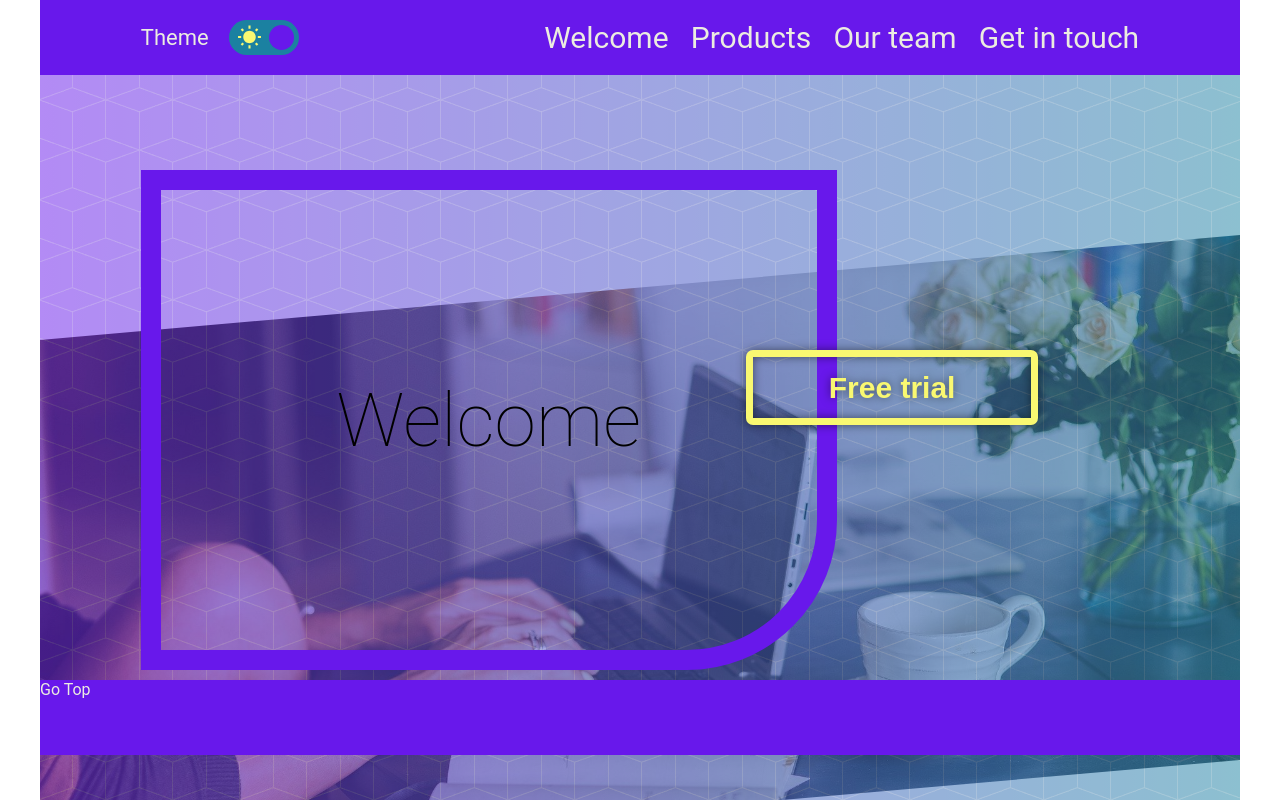
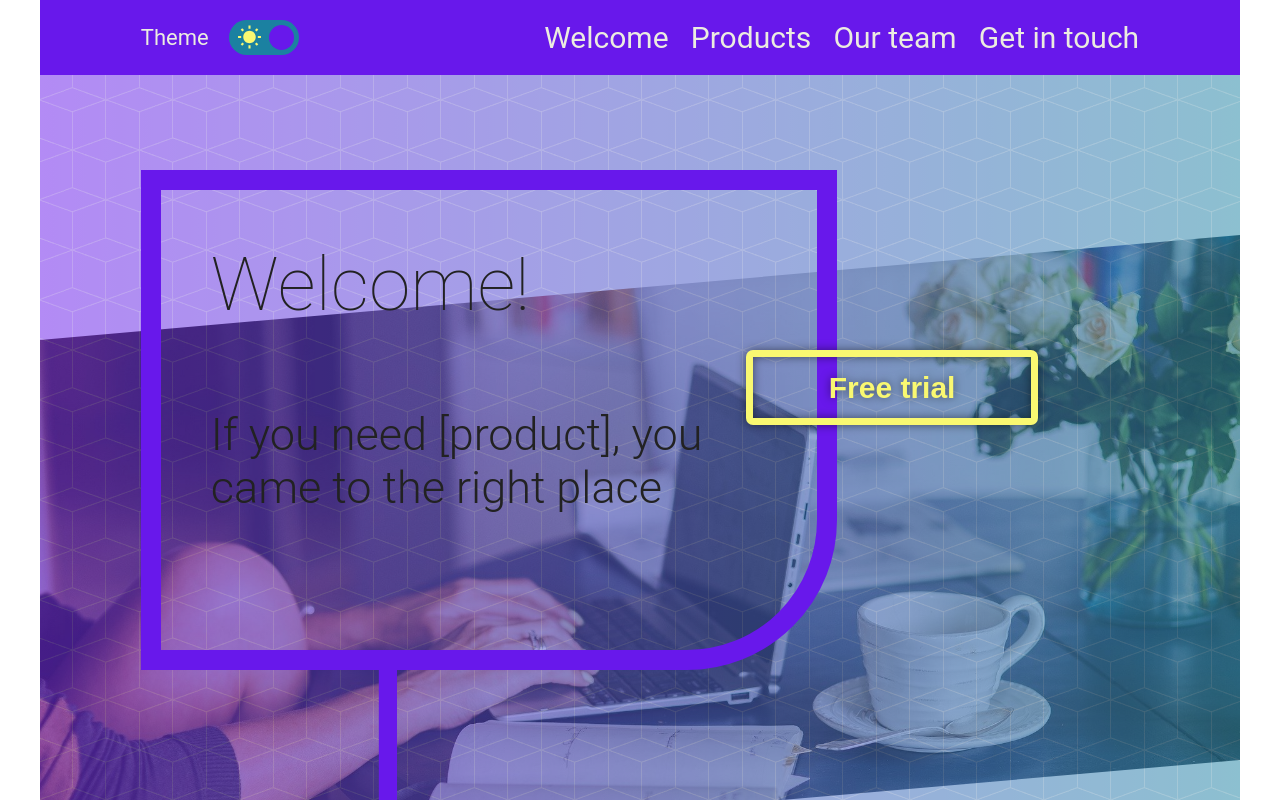
Before and after one commit to AlexanderPershin/themed-spa, a React (Create React App) app: page / in a window 1280 px wide. Built offline with nearby package versions, Linux system fonts and the light colour scheme.

Commit message:
widget, products components added and arrow

```diff
--- a/src/App.js
+++ b/src/App.js
@@ -44,7 +44,6 @@ const ContentThird = styled(StyledContent)`
 
 function App() {
   const parallRef = useRef(null);
-  console.log('App -> parallRef', parallRef);
 
   return (
     <Parallax pages={8} scrolling={true} horizontal={false} ref={parallRef}>
--- a/src/components/Layers/LayerOne.js
+++ b/src/components/Layers/LayerOne.js
@@ -13,7 +13,7 @@ const StyledDiv = styled.div`
   min-height: 700px;
   &:not(:last-child) {
     /* Gap between divs */
-    margin-bottom: 250px;
+    margin-bottom: 450px;
   }
 `;
 
--- a/src/components/Layers/LayerThree.js
+++ b/src/components/Layers/LayerThree.js
@@ -2,6 +2,8 @@ import React, { useContext } from 'react';
 import styled, { ThemeContext } from 'styled-components';
 import { useSpring, animated, config } from 'react-spring';
 import Welcome from '../widgets/Welcome';
+import Products from '../widgets/Products';
+import Arrow from '../widgets/Arrow';
 
 const StyledContainer = styled.div`
   display: grid;
@@ -65,6 +67,8 @@ const LayerThree = props => {
         >
           Free trial
         </AccentBtn>
+        <Arrow arrowCol={4} arrowRowStart={8} arrowRowEnd={11} />
+        <Products />
       </StyledContainer>
     </div>
   );
--- a/src/components/Layout/Header.js
+++ b/src/components/Layout/Header.js
@@ -100,7 +100,7 @@ const Header = ({ parallRef }) => {
         <HeaderLink href='#welcome' onClick={() => scrollIt(0)}>
           Welcome
         </HeaderLink>
-        <HeaderLink href='#products' onClick={() => scrollIt(1)}>
+        <HeaderLink href='#products' onClick={() => scrollIt(0.6)}>
           Products
         </HeaderLink>
         <HeaderLink href='#team' onClick={() => scrollIt(2)}>
--- /dev/null
+++ b/src/components/widgets/Arrow.js
@@ -0,0 +1,52 @@
+import React from 'react';
+import styled from 'styled-components';
+
+const ArrowConnect = styled.div`
+  grid-column: ${({ arrowCol }) => arrowCol} / ${({ arrowCol }) => arrowCol + 1};
+  grid-row: ${({ arrowRowStart }) => arrowRowStart} /
+    ${({ arrowRowEnd }) => arrowRowEnd};
+  background-color: ${({ theme }) => theme.colors.primary};
+  clip-path: polygon(
+    40% 0%,
+    60% 0%,
+    60% 70%,
+    100% 70%,
+    50% 100%,
+    0% 70%,
+    40% 70%,
+    40% 0%
+  );
+  transform: translateY(10px);
+`;
+
+const ArrowTail = styled.div`
+  grid-column: ${({ arrowCol }) => arrowCol} / ${({ arrowCol }) => arrowCol + 1};
+  grid-row: ${({ arrowRowStart }) => arrowRowStart} /
+    ${({ arrowRowStart }) => arrowRowStart + 1};
+  display: inline-block;
+  height: 21px;
+  width: 100%;
+  background-color: ${({ theme }) => theme.colors.primary};
+  clip-path: polygon(40% 0%, 60% 0%, 60% 100%, 40% 100%);
+  transform: translateY(-10px);
+  z-index: 1000;
+`;
+
+const Arrow = ({ arrowCol, arrowRowStart, arrowRowEnd }) => {
+  return (
+    <>
+      <ArrowConnect
+        arrowCol={arrowCol}
+        arrowRowStart={arrowRowStart}
+        arrowRowEnd={arrowRowEnd}
+      />
+      <ArrowTail
+        arrowCol={arrowCol}
+        arrowRowStart={arrowRowStart}
+        arrowRowEnd={arrowRowEnd}
+      />
+    </>
+  );
+};
+
+export default Arrow;
--- /dev/null
+++ b/src/components/widgets/Product.js
@@ -0,0 +1,43 @@
+import React from 'react';
+import styled from 'styled-components';
+import { animated, useSpring, config } from 'react-spring';
+
+const StyledProduct = styled(animated.div)`
+  flex-grow: 0;
+  flex-shrink: 0;
+  flex-basis: 200px;
+  height: 200px;
+  border-radius: 1000px;
+  background-color: ${({ theme }) => theme.colors.primary};
+  display: flex;
+  justify-content: center;
+  align-items: center;
+  font-size: ${({ theme }) => theme.fontSizes.lg};
+  color: ${({ theme }) => theme.textColors.primary};
+  user-select: none;
+`;
+
+const Product = ({ children }) => {
+  const [{ y, sh }, set] = useSpring(() => ({
+    y: 10,
+    sh: 0,
+    config: config.wobbly
+  }));
+
+  return (
+    <StyledProduct
+      style={{
+        transform: y.interpolate(v => `translateY(${v}px`),
+        boxShadow: sh.interpolate(
+          v => `0 ${v}px 10px ${v / 2}px rgba(0,0,0,0.5)`
+        )
+      }}
+      onMouseEnter={() => set({ y: 0, sh: 10 })}
+      onMouseLeave={() => set({ y: 10, sh: 0 })}
+    >
+      {children}
+    </StyledProduct>
+  );
+};
+
+export default Product;
--- /dev/null
+++ b/src/components/widgets/Products.js
@@ -0,0 +1,41 @@
+import React from 'react';
+import styled from 'styled-components';
+import Widget from '../widgets/Widget';
+import Product from './Product';
+
+const ProdContainer = styled.div`
+  width: 100%;
+  height: 100%;
+  display: flex;
+  justify-content: space-between;
+  align-items: stretch;
+  flex-wrap: wrap;
+`;
+
+const productsData = [
+  { id: 1, name: 'First' },
+  { id: 2, name: 'Second' },
+  { id: 3, name: 'Third' }
+];
+
+const Products = () => {
+  const renderProducts = data => {
+    return data.map(item => <Product key={item.id}>{item.name}</Product>);
+  };
+
+  return (
+    <Widget
+      title='Our Products'
+      colStart={2}
+      colEnd={-2}
+      rowStart={11}
+      rowEnd={18}
+      leftRad
+      rightRad
+    >
+      <ProdContainer>{renderProducts(productsData)}</ProdContainer>
+    </Widget>
+  );
+};
+
+export default Products;
--- a/src/components/widgets/Welcome.js
+++ b/src/components/widgets/Welcome.js
@@ -1,26 +1,24 @@
 import React from 'react';
 import styled from 'styled-components';
+import Widget from '../widgets/Widget';
 
-const StyledWelcome = styled.div`
-  grid-column: 2 / 9;
-  grid-row: 2 / 8;
-  border: 20px solid ${({ theme }) => theme.colors.primary};
-  border-bottom-right-radius: 150px;
-  display: flex;
-  justify-content: center;
-  align-items: center;
-`;
-
-const StyledHeading = styled.h1`
-  font-size: 75px;
-  font-weight: 100;
+const StyledPar = styled.p`
+  font-size: ${({ theme }) => theme.fontSizes.xl};
+  font-weight: 300;
 `;
 
 const Welcome = () => {
   return (
-    <StyledWelcome>
-      <StyledHeading>Welcome</StyledHeading>
-    </StyledWelcome>
+    <Widget
+      title='Welcome!'
+      colStart={2}
+      colEnd={9}
+      rowStart={2}
+      rowEnd={8}
+      rightRad
+    >
+      <StyledPar>If you need [product], you came to the right place</StyledPar>
+    </Widget>
   );
 };
 
--- /dev/null
+++ b/src/components/widgets/Widget.js
@@ -0,0 +1,49 @@
+import React from 'react';
+import styled from 'styled-components';
+
+const StyledContainer = styled.div`
+  grid-column: ${({ colStart }) => colStart} / ${({ colEnd }) => colEnd};
+  grid-row: ${({ rowStart }) => rowStart} / ${({ rowEnd }) => rowEnd};
+  border: 20px solid ${({ theme }) => theme.colors.primary};
+  border-bottom-right-radius: ${({ rightRad }) => (rightRad ? '150px' : '0px')};
+  border-bottom-left-radius: ${({ leftRad }) => (leftRad ? '150px' : '0px')};
+  display: flex;
+  flex-direction: column;
+  justify-content: flex-start;
+  align-items: flex-start;
+  padding: 50px;
+  color: ${({ theme }) => theme.textColors.secondary};
+`;
+
+const StyledHeading = styled.h1`
+  font-size: ${({ theme }) => theme.fontSizes.xxl};
+  font-weight: 100;
+  margin-bottom: 80px;
+`;
+
+const Widget = ({
+  children,
+  title,
+  colStart,
+  colEnd,
+  rowStart,
+  rowEnd,
+  leftRad = false,
+  rightRad = true
+}) => {
+  return (
+    <StyledContainer
+      colStart={colStart}
+      colEnd={colEnd}
+      rowStart={rowStart}
+      rowEnd={rowEnd}
+      leftRad={leftRad}
+      rightRad={rightRad}
+    >
+      <StyledHeading>{title}</StyledHeading>
+      {children}
+    </StyledContainer>
+  );
+};
+
+export default Widget;
--- a/src/themes/defaultTheme.js
+++ b/src/themes/defaultTheme.js
@@ -5,7 +5,8 @@ export default {
     accent: '#F9F871'
   },
   textColors: {
-    primary: '#ECECE0'
+    primary: '#ECECE0',
+    secondary: '#222222'
   },
   fonts: {
     primary: `'Roboto', sans-serif`
@@ -14,7 +15,8 @@ export default {
     sm: `18px`,
     md: `22px`,
     lg: `30px`,
-    xl: `45px`
+    xl: `45px`,
+    xxl: `75px`
   },
   shadows: ['0 0 10px rgba(0,0,0,0.5)', '0 3px 10px rgba(0,0,0,0.6)'],
   borderRadius: '7px'
```
